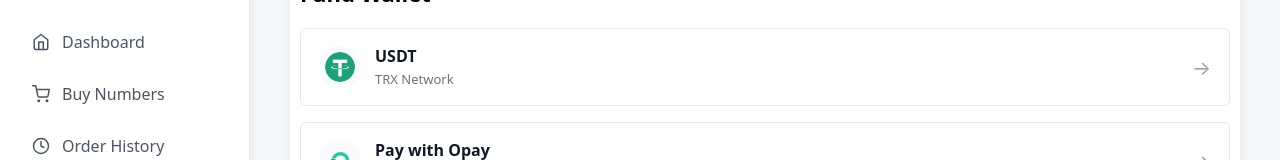
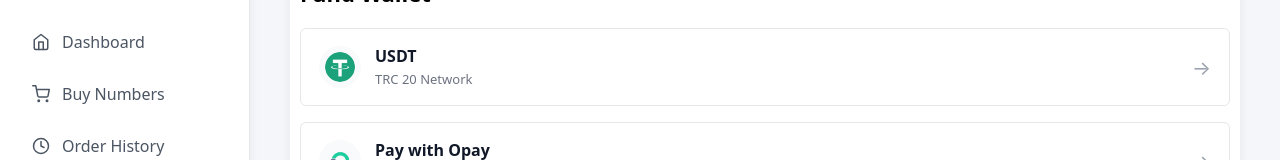
Before and after one commit to ay30bg/realsms, a React (Create React App) app: page /fund-wallet in a window 1280 px wide. Shown: the part 150-310 px from the top of the page. Built offline with nearby package versions, Linux system fonts and the light colour scheme.

Commit message:
Update FundWallet.jsx

```diff
--- a/src/pages/FundWallet.jsx
+++ b/src/pages/FundWallet.jsx
@@ -26,7 +26,7 @@ const FundWallet = () => {
             <img src={usdtLogo} alt="USDT" className="payment-icon" />
             <div className="payment-text">
               <h4>USDT</h4>
-              <span>TRX Network</span>
+              <span>TRC 20 Network</span>
             </div>
           </div>
           <span className="payment-arrow">→</span>
```
